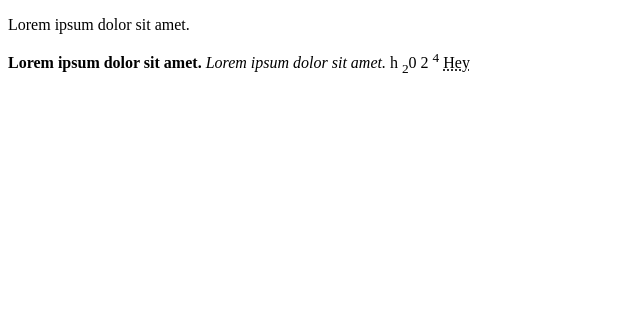
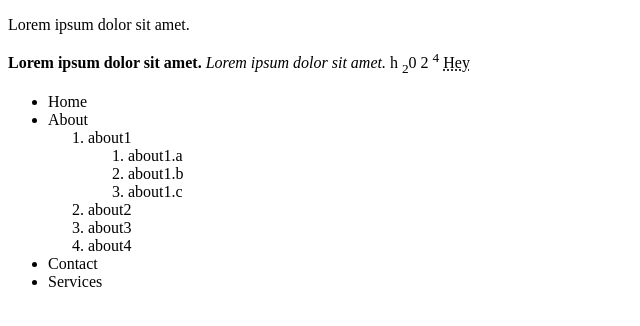
Before and after one commit to ganeshdutt100/Forntend11-30AM, a plain HTML site: page code5.html in a window 1280 px wide. Shown: the whole page, without its empty margins (0-640 px from the left). Drawn offline with Linux system fonts and the light colour scheme.

Commit message:
Update nested list and Task image

```diff
--- a/code5.html
+++ b/code5.html
@@ -79,7 +79,47 @@
         <dd>Lorem ipsum dolor sit amet consectetur adipisicing elit. Tempora saepe quisquam voluptatibus ex soluta sequi
             et autem praesentium minima recusandae necessitatibus ab ipsam, harum ipsa quo quibusdam mollitia, eligendi
             hic.</dd> -->
+
+    <!-- nested list  -->
+
+
     </dl>
+    <!-- <ul>
+        <li>Home
+            <ol>
+                <li>Home1</li>
+                <li>Home2</li>
+                <li>Home3</li>
+            </ol>
+        </li>
+        <li>About</li>
+        <li>Contact</li>
+        <li>Services</li>
+    </ul> -->
+
+
+    <ul>
+        <li>Home
+
+        </li>
+        <li>About
+            <ol>
+                <li>about1
+                    <ol>
+                        <li>about1.a</li>
+                        <li>about1.b</li>
+                        <li>about1.c</li>
+                    </ol>
+                </li>
+                <li>about2</li>
+                <li>about3</li>
+                <li>about4</li>
+            </ol>
+        </li>
+        <li>Contact</li>
+        <li>Services</li>
+
+    </ul>
 </body>
 
 </html>
```
Also changed, not shown: taskImages/task1.png (added).
